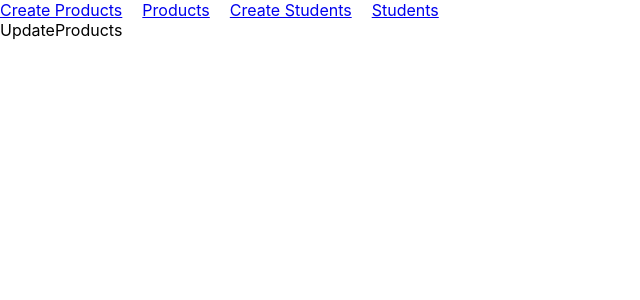
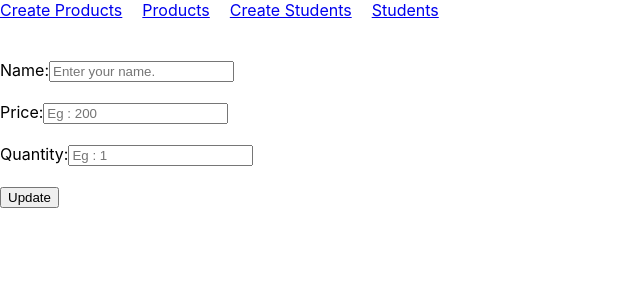
Before and after one commit to surajshr03/react_learn, a React (Create React App) app: page /products/update/1 in a window 1280 px wide. Shown: the top 300 px of the page, without its empty margins (0-640 px from the left). Built offline with nearby package versions, Linux system fonts and the light colour scheme; no server answers.

Commit message:
checkpoint 2 : product form completion

```diff
--- a/src/Components/products/ReadAllProducts.jsx
+++ b/src/Components/products/ReadAllProducts.jsx
@@ -24,8 +24,25 @@ const ReadAllProducts = () => {
 
   };
 
+
+
+  let deleteProduct=async(id)=>{
+    try {
+
+    let result = await axios({
+      url:`http://localhost:8001/products/${id}`,
+      method:`DELETE`,
+    })
+    getAllProduct();
+
+    } catch (error) {
+      console.log('error')
+    }
+
+  }
   useEffect(()=>{
     getAllProduct();
+
   },[])
 
 
@@ -46,9 +63,17 @@ const ReadAllProducts = () => {
               <button style={{marginRight:"30px"}} onClick={()=>{
                 navigate(`/products/${item._id}`);
               }}>View</button>
-              <button style={{marginRight:"30px"}}>Edit</button>
-              <button style={{marginRight:"30px"}} onClick={()=>{
 
+              <button style={{marginRight:"30px"}}
+              onClick={(e)=>{
+                navigate(`/products/update/${item._id}`);
+
+              }}>Edit</button>
+
+              <button style={{marginRight:"30px"}}
+
+              onClick={()=>{
+                deleteProduct(item._id)
               }}>Delete</button>
             </p>
             </div>
--- a/src/Components/products/UpdateProducts.jsx
+++ b/src/Components/products/UpdateProducts.jsx
@@ -1,9 +1,133 @@
-import React from 'react'
+import axios from "axios";
+import React, { useEffect, useState } from "react";
+import { useParams } from "react-router-dom";
+import { ToastContainer, toast } from 'react-toastify';
+import 'react-toastify/dist/ReactToastify.css';
 
 const UpdateProducts = () => {
+  const [name, setName] = useState("");
+  const [price, setPrice] = useState("");
+  const [quantity, setQuantity] = useState("");
+
+
+  let params =useParams();
+
+  let onSubmit = async(e) => {
+    e.preventDefault();
+
+    let data = {
+      name: name,
+      price: price,
+      quantity: quantity,
+    };
+    console.log(data);
+
+    try {
+      let result = await axios({
+        url:`http://localhost:8001/products/${params.id}`,
+        method : "PATCH",
+        data : data ,
+
+      })
+      setName("");
+      setPrice("");
+      setQuantity("");
+
+      // toast(`product successfully created.`)
+      toast.success('🦄 product successfully updated.', {
+        position: "top-right",
+        autoClose: 2000,
+        hideProgressBar: false,
+        closeOnClick: true,
+        pauseOnHover: true,
+        draggable: true,
+        progress: undefined,
+        theme: "light",
+        });
+
+    } catch (error) {
+      console.log(error);
+      toast.error('🦄 Error!! ', {
+        position: "top-right",
+        autoClose: 2000,
+        hideProgressBar: false,
+        closeOnClick: true,
+        pauseOnHover: true,
+        draggable: true,
+        progress: undefined,
+        theme: "dark",
+        });
+    }
+
+
+
+
+  };
+  let getProduct = async () => {
+    let result = await axios({
+      url: `http://localhost:8001/products/${params.id}`,
+      method: "GET",
+    });
+    let data =result.data.result;
+    setName(data.name);
+    setPrice(data.price);
+    setQuantity(data.quantity);
+  };
+  useEffect(() => {
+    getProduct();
+  }, []);
+
   return (
-    <div>UpdateProducts</div>
-  )
-}
+    <div>
+      <div>
+        <br />
+        <br />
+        <ToastContainer/>
+        <form onSubmit={onSubmit}>
+          <label htmlFor="name">Name:</label>
+          <input
+            type="text"
+            placeholder="Enter your name."
+            id="name"
+            value={name}
+            onChange={(e) => {
+              // console.log(e.target.value);
+              setName(e.target.value);
+            }}
+          />
+          <br />
+          <br />
+          <label htmlFor="price">Price:</label>
+          <input
+            type="number"
+            placeholder="Eg : 200"
+            id="price"
+            value={price}
+            onChange={(e) => {
+              // console.log(e.target.value);
+              setPrice(e.target.value);
+            }}
+          />
+          <br />
+          <br />
+          <label htmlFor="q">Quantity:</label>
+          <input
+            type="number"
+            placeholder="Eg : 1"
+            id="q"
+            value={quantity}
+            onChange={(e) => {
+              // console.log(e.target.value);
+              setQuantity(e.target.value);
+            }}
+          />
+          <br />
+          <br />
+          <button type="submit">Update</button>
+        </form>
+      </div>
+    </div>
+  );
+};
 
-export default UpdateProducts
+export default UpdateProducts;
```
Also changed, not shown: src/Components/products/DeleteProduct.jsx (deleted, +0 -12 lines).
